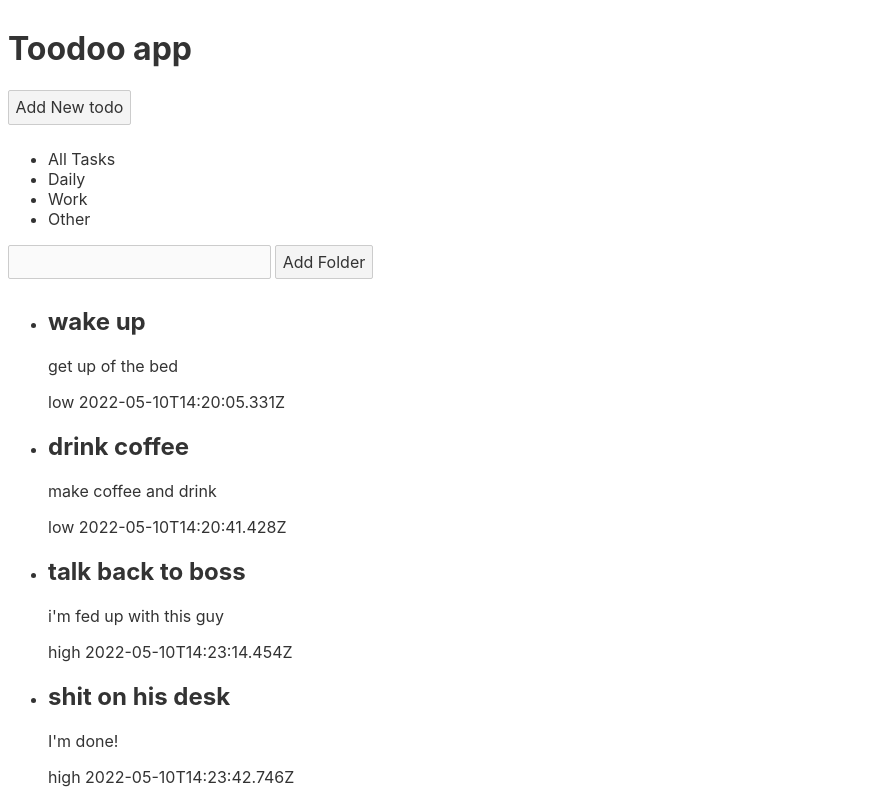
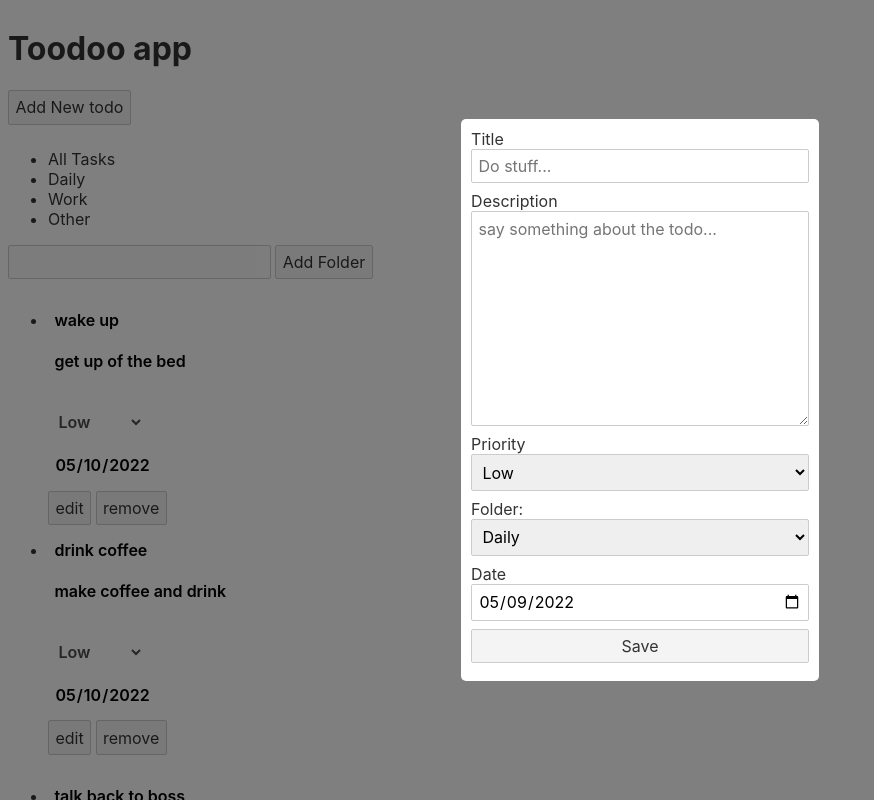
Before and after one commit to Claudi0-V/svelte-todo, a Svelte app: page / in a window 1280 px wide. Shown: the top 800 px of the page, without its empty margins (0-874 px from the left). Built offline with nearby package versions, Linux system fonts and the light colour scheme.

Commit message:
refactor

```diff
--- a/src/App.svelte
+++ b/src/App.svelte
@@ -2,7 +2,8 @@
 	import Sidebar from "./components/Sidebar.svelte";
 	import Header from "./components/Header.svelte";
 	import Main from "./components/Main.svelte";
-	import type { TodoProject } from "./components/classes/NewProject.svelte";
+	import { Project, TodoProject } from "./components/classes/NewProject.svelte";
+
 
 	let globalFolder: TodoProject[] = [
 		{
@@ -14,12 +15,14 @@
 					description: "get up of the bed",
 					dueDate: "2022-05-10T14:20:05.331Z",
 					priority: "low",
+					id: 'ida47f75b4c4a79',
 				},
 				{
 					title: "drink coffee",
 					description: "make coffee and drink",
 					dueDate: "2022-05-10T14:20:41.428Z",
 					priority: "low",
+					id: 'id2b28e4a745d61'
 				},
 			],
 		},
@@ -32,12 +35,14 @@
 					description: "i'm fed up with this guy",
 					dueDate: "2022-05-10T14:23:14.454Z",
 					priority: "high",
+					id: 'ida8489e4e3e91f'
 				},
 				{
 					title: "shit on his desk",
 					description: "I'm done!",
 					dueDate: "2022-05-10T14:23:42.746Z",
 					priority: "high",
+					id: 'id4af4d79329d9c'
 				},
 			],
 		},
@@ -50,33 +55,35 @@
 					description: "i really don't",
 					dueDate: "2022-05-10T14:30:31.628Z",
 					priority: "low",
+					id: 'idebf2e2129db5'
 				},
 				{
 					title: "watch movie",
 					description: "nothing else",
 					dueDate: "2022-05-10T14:30:47.964Z",
 					priority: "low",
+					id: 'id22e0c107cd487'
 				},
 			],
 		},
 	];
+	$: folderList = globalFolder.map(folder => folder.name);
+	let currentFolderName: string = 'all';
 
-	let currentViewItems: TodoProject[] = [...globalFolder];
-	let isModalOpen: boolean = false;
 
-	function folderChangeHandler(name: string): void {
-		const arr = globalFolder.filter((folder) => {
-			if (name === 'all') return true;
-			return folder.name === name;
-		});
-		currentViewItems = arr;
+	const newFolder = (folderName: string): void =>  {
+		const newFolder = new Project(folderName);
+		globalFolder = [...globalFolder, newFolder];
 	}
+
+	const changeFolder = (folderName: string) => currentFolderName = folderName;
+
 </script>
 
 <div id="root">
-	<Header />
-	<Sidebar {globalFolder} onFolderChange="{folderChangeHandler}" />
-	<Main {currentViewItems} />
+	<Header bind:globalFolder {folderList} />
+	<Sidebar {folderList} {newFolder} {currentFolderName} {changeFolder}/>
+	<Main bind:globalFolder  {currentFolderName} />
 </div>
 
 <style></style>
--- a/src/components/Header.svelte
+++ b/src/components/Header.svelte
@@ -1,9 +1,19 @@
 <script lang="ts">
+	import type { TodoProject } from './classes/NewProject.svelte';
+	import type { Todo } from './classes/NewTodo.svelte';
 	import Modal from './Modal.svelte'
-	let isModalOpen: boolean = false;
 
+	export let globalFolder: TodoProject[];
+	export let folderList: string[];
+	let isModalOpen: boolean = true;
 
-	const toggleModal = () => isModalOpen = !isModalOpen;
+	const toggleModal = ():void => {isModalOpen = !isModalOpen};
+	const submitFormHandler = (todo: Todo, folderName: string): void => {
+		const folderIndex = globalFolder.findIndex(folder => folder.name === folderName);
+		globalFolder[folderIndex].items.push(todo);
+		globalFolder = globalFolder;
+	}
+
 
 </script>
 
@@ -12,9 +22,5 @@
 	<button on:click={toggleModal}>
 		Add New todo
 	</button>
-	{#if isModalOpen}
-		<Modal {isModalOpen}>
-			<h1>test</h1>
-		</Modal>
-	{/if}
+	<Modal {isModalOpen} {toggleModal} {submitFormHandler}  {folderList}/>
 </header>
--- a/src/components/Main.svelte
+++ b/src/components/Main.svelte
@@ -1,18 +1,26 @@
 <script lang="ts">
-	export let currentViewItems;
+	import type { TodoProject } from "./classes/NewProject.svelte";
+	import TodoItem from "./TodoItem.svelte";
+
+	export let currentFolderName:string;
+	export let globalFolder: TodoProject[];
+	$: filteredFolder = globalFolder.filter(item => currentFolderName === 'all' ? true : item.name === currentFolderName);
+
+	const removeTodo = (folderName:string, id) => {
+		const folderIndex = globalFolder.findIndex(folder => folder.name === folderName);
+		const filterItems = globalFolder[folderIndex].items.filter(todo => todo.id !== id);
+		globalFolder[folderIndex].items = filterItems;
+		globalFolder = globalFolder;
+	};
+
 </script>
 
 <main>
-	{#each currentViewItems as todoFolder (todoFolder.id)}
-	<ul>
-		{#each todoFolder.items as todo (todo.dueDate) }
-		<li>
-			<h2>{todo.title}</h2>
-			<p>{todo.description}</p>
-			<span>{todo.priority}</span>
-			<span>{todo.dueDate}</span>
-		</li>
-		{/each}
-	</ul>
+	{#each filteredFolder as folder (folder.id)}
+		<ul>
+			{#each folder.items as todo (todo.id)}
+			<TodoItem {todo} {folder} {removeTodo}/>
+			{/each}
+		</ul>
 	{/each}
 </main>
--- /dev/null
+++ b/src/components/Modal.svelte
@@ -0,0 +1,101 @@
+<script lang="ts">
+	import { NewTodo } from "./classes/NewTodo.svelte";
+
+	export let toggleModal = ():void => {};
+	export let submitFormHandler;
+	export let folderList: string[];
+
+	export let isModalOpen: boolean = false;
+	$: openStyle = isModalOpen ? 'flex' : 'none';
+
+	let curr = new Date().toJSON();
+ 	$: date = curr.split('T')[0];
+
+ 	let tempTodo = new NewTodo('');
+ 	let folder: string = folderList[0];
+ 	$: {
+ 		console.log(folder)
+ 	}
+
+</script>
+
+<div class="modal-container" style="--display: {openStyle};">
+	<form class="modal" on:submit|preventDefault={() => submitFormHandler(tempTodo, folder)}>
+		<label for="title" id="title-label">Title</label>
+		<input 	type="text"
+				id="title"
+				bind:value={tempTodo.title}
+				placeholder="Do stuff..."
+				required
+				min="5" max="20">
+
+		<label for="description" id="description-label">Description</label>
+		<textarea 	cols="30"
+					rows="10"
+					name="description"
+					id="description"
+					bind:value={tempTodo.description}
+					placeholder="say something about the todo..."
+					required
+					min="10" max="100"></textarea>
+
+		<label for="priority" id="priority-label">Priority</label>
+		<select bind:value={tempTodo.priority}
+				name="priority"
+				id="priority"
+				required>
+			<option value='high'>High</option>
+			<option value='medium'>Medium</option>
+			<option value='low'>Low</option>
+		</select>
+
+		<label for="folder" id="priority-label">Folder:</label>
+		<select bind:value={folder}
+				name="priority"
+				id="priority"
+				required>
+
+			{#each folderList as folder}
+				<option value={folder}>{folder}</option>
+			{/each}
+		</select>
+
+		<label for="date" id="date-label">Date</label>
+		<input 	type="date"
+				name="date"
+				id="date"
+				bind:value={date}
+          		on:change={() => tempTodo.dueDate = new Date(date).toJSON()}
+        >
+        <button class="new-todo__button" on:click={toggleModal}>
+        	Save
+    	</button>
+	</form>
+</div>
+
+<style>
+	.modal-container {
+		display:  var(--display);
+		justify-content: center;
+		align-items: center;
+		position:  fixed;
+		top:  0;
+		left:  0;
+		right: 0;
+		bottom: 0;
+		overflow:  hidden;
+		background-color: rgba(0, 0, 0, 0.5);
+		z-index: 2;
+	}
+	.modal {
+		position: relative;
+		max-width: 700px;
+		max-height: 700px;
+		background-color: white;
+		display: flex;
+		flex-direction:  column;
+		padding:  10px;
+		margin: 5px;
+		border-radius: 5px;
+	}
+</style>
--- a/src/components/Sidebar.svelte
+++ b/src/components/Sidebar.svelte
@@ -1,30 +1,34 @@
 <script lang="ts">
-	import { TodoProject, Project } from './classes/NewProject.svelte'
 
-	export let globalFolder: TodoProject[];
-	export let onFolderChange: (folder: string) => void;
+	export let folderList: string[] = [];
+	export let newFolder = (folder: string): void => console.log(folder);
+	export let currentFolderName: string;
+	export let changeFolder;
 	let toggleCreateNewFolder: boolean = true;
-	let folderName: string = '';
+	let folderName:string = '';
 
-	const newFolderHandler = (): void => {
-		if (!toggleCreateNewFolder) return
-		const project = new Project(folderName);
-		globalFolder = [...globalFolder, project]
+	const newFolderSubmit = () => {
+		if (toggleCreateNewFolder) {
+			newFolder(folderName);
 			folderName = '';
 		}
+	}
+
 </script>
+
+
 
 <aside>
 	<ul>
-	<li on:click={() => onFolderChange("all")}>All Tasks</li>
-	{#each globalFolder as {name}}
-		<li class="folder-button" on:click={() => onFolderChange(name)}>
-			{name}
+		<li on:click={() => changeFolder("all") }>All Tasks</li>
+		{#each folderList as folderName}
+			<li class="folder-button" on:click={() => changeFolder(folderName)}>
+				{folderName}
 			</li>
 		{/each}
 	</ul>
 
-<form action="" on:submit|preventDefault={newFolderHandler}>
+	<form action="" on:submit|preventDefault={newFolderSubmit}>
 		<input type="text" bind:value={folderName} disabled={toggleCreateNewFolder}>
 		<button on:click={() =>	toggleCreateNewFolder = !toggleCreateNewFolder}>
 			{toggleCreateNewFolder ? 'Add Folder' : 'Save'}
@@ -33,6 +37,7 @@
 </aside>
 
 
+
 <style>
 
 </style>
--- /dev/null
+++ b/src/components/TodoItem.svelte
@@ -0,0 +1,58 @@
+<script lang="ts">
+	import type { TodoProject } from "./classes/NewProject.svelte";
+	import type { Todo } from "./classes/NewTodo.svelte";
+
+	export let todo: Todo;
+	export let folder: TodoProject;
+	export let removeTodo;
+
+	let curr = new Date(todo.dueDate).toJSON();
+ 	$: date = curr.split('T')[0];
+
+	let disabled: boolean = true;
+</script>
+
+<li>
+	<input 	type="text"
+			bind:value={todo.title}
+			min="5" max="20"
+			{disabled} />
+	<textarea 	bind:value={todo.description}
+				min="10" max="100"
+				{disabled}></textarea>
+	<select bind:value={todo.priority} name="priority" {disabled}>
+		<option value='high'>High</option>
+		<option value='medium'>Medium</option>
+		<option value='low'>Low</option>
+	</select>
+
+	<input 	type="date"
+				name="date"
+				id="date"
+				bind:value={date}
+				{disabled}
+          		on:change={() => todo.dueDate = new Date(date).toJSON()}
+        >
+
+	<div class="todo-button__container">
+		<button on:click={() => disabled = !disabled} >
+			{disabled ? 'edit' : 'save'}
+		</button>
+		<button on:click={() => removeTodo(folder.name,todo.id)}>remove</button>
+	</div>
+</li>
+
+<style>
+	input, textarea, select{
+		display:  block;
+		resize: none;
+	}
+
+	input:disabled, textarea:disabled, select:disabled {
+		background-color: white;
+		color:  black;
+		font-weight: 600;
+		border: none;
+		outline: none;
+	}
+</style>
--- a/src/components/classes/NewProject.svelte
+++ b/src/components/classes/NewProject.svelte
@@ -1,8 +1,9 @@
 <script context="module" lang="ts">
 	import type { Todo } from "./NewTodo.svelte";
+	import { idGenerator } from '../utils';
 
 	export interface TodoProject {
-		name: string;
+		name: string,
 		items: Todo[];
 		id: string;
 	}
@@ -12,7 +13,7 @@
 		constructor(
 			public name: string,
 			public items: Todo[] = [],
-			public id: string = new Date().toJSON()
+			public id: string = idGenerator(),
 		) {}
 	}
 </script>
--- a/src/components/classes/NewTodo.svelte
+++ b/src/components/classes/NewTodo.svelte
@@ -4,18 +4,19 @@
 		description: string,
 		priority: string,
 		dueDate: string,
+		id: string,
 	}
 
-</script>
-
-<script lang="ts">
+	import { idGenerator } from '../utils';
 
 	export class NewTodo implements Todo {
 		constructor(public title:string,
 					public description: string = '',
-					public priority: string,
+					public priority: string = 'low',
 					public dueDate: string = new Date().toJSON(),
+					public id: string = idGenerator(),
 					){
 		}
 	}
+
 </script>
--- /dev/null
+++ b/src/components/utils.ts
@@ -0,0 +1 @@
+export const idGenerator = () =>"id" + Math.random().toString(16).slice(2);
```
Lines whose indentation alone changed are shown as unchanged.
